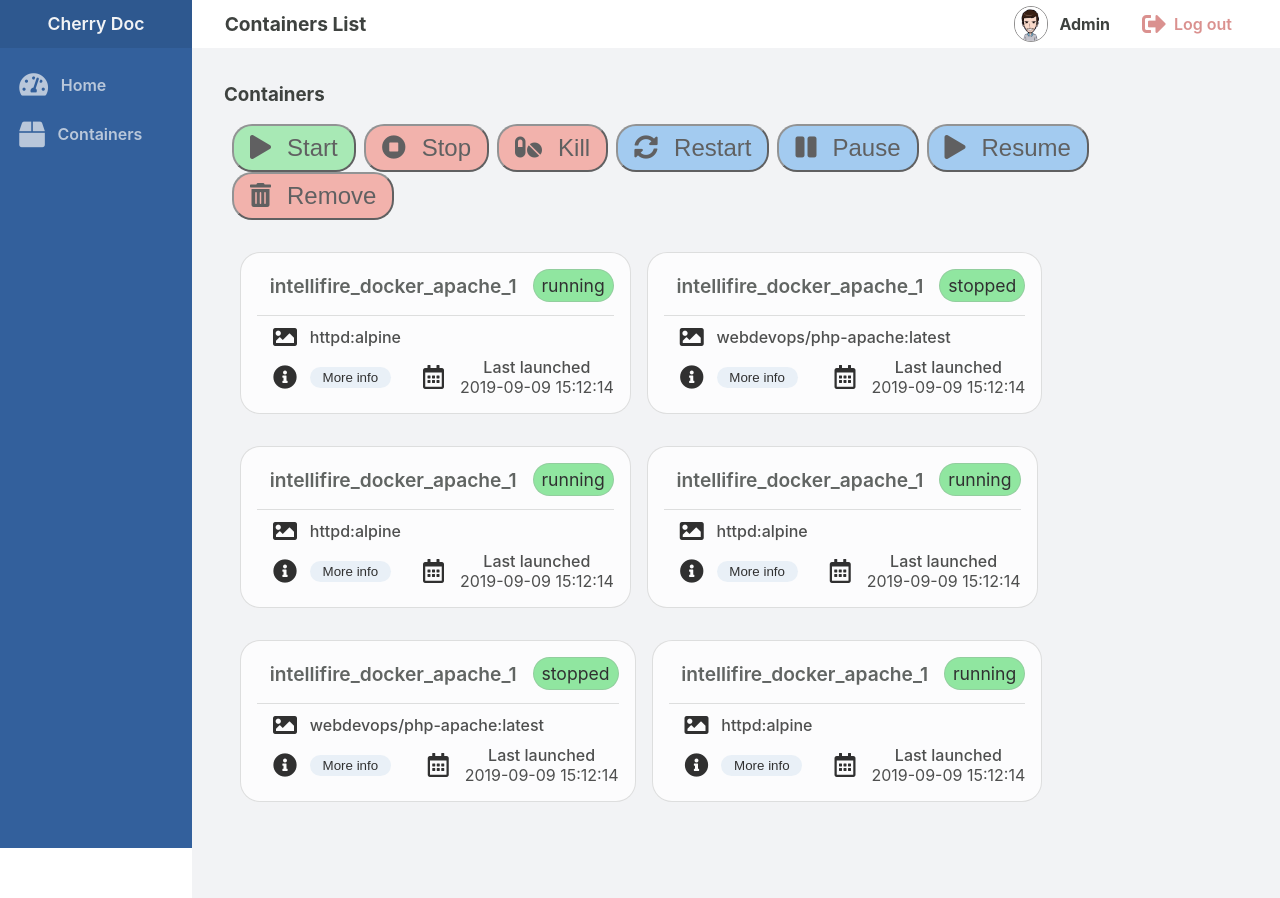
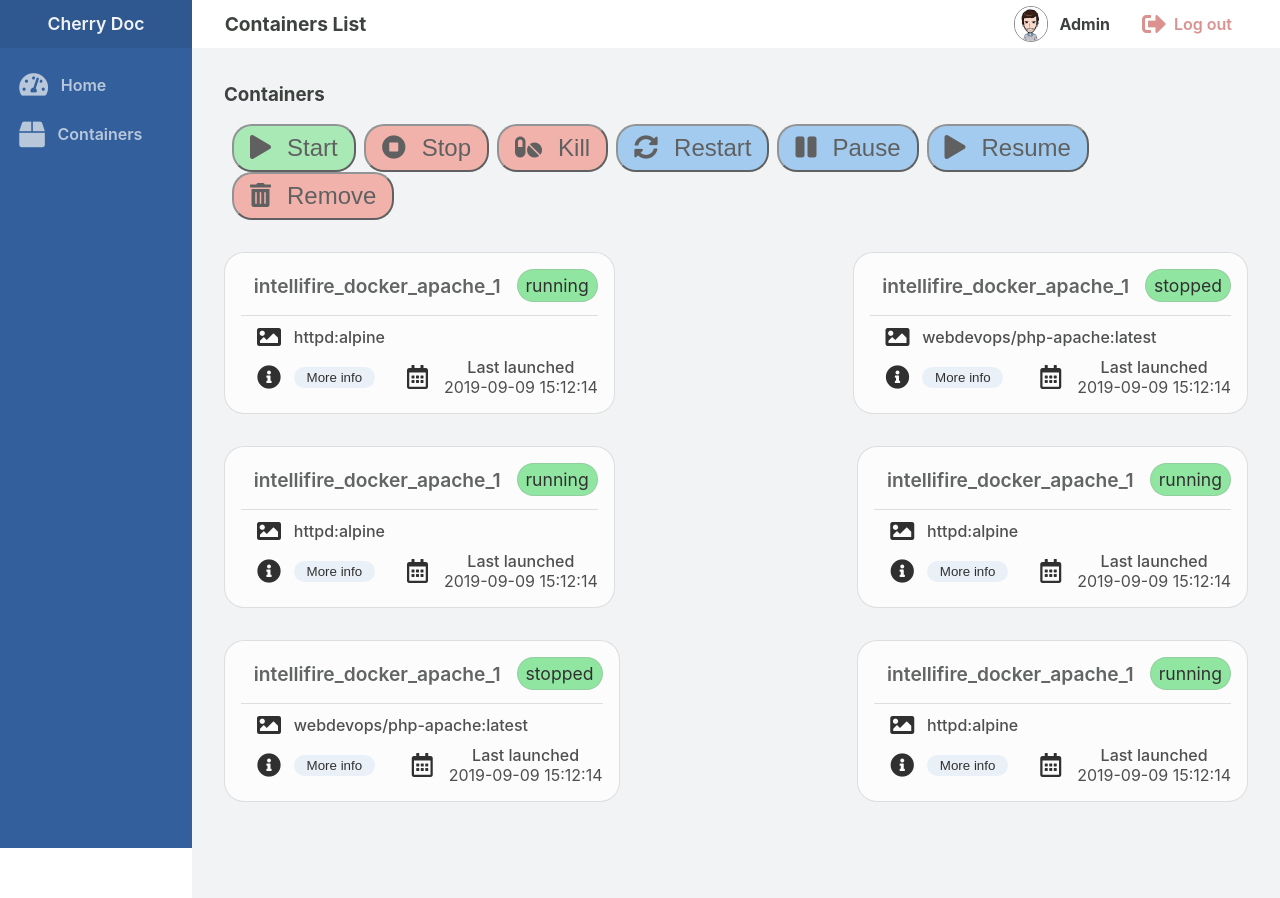
Before and after one commit to CherryDock/CherryDock, a React (Create React App) app: page / in a window 1280 px wide. Built offline with nearby package versions, Linux system fonts and the light colour scheme.

Commit message:
#6 Issue - Card layout improvement

```diff
--- a/src/screens/Containers/containers.module.scss
+++ b/src/screens/Containers/containers.module.scss
@@ -17,9 +17,10 @@ $primary-text-color: #3e423f;
   .containers {
     display: flex;
     flex-wrap: wrap;
+    justify-content: space-between;
 
     .containerCard {
-      margin-left: 1rem;
+
     }
   }
 }
```
